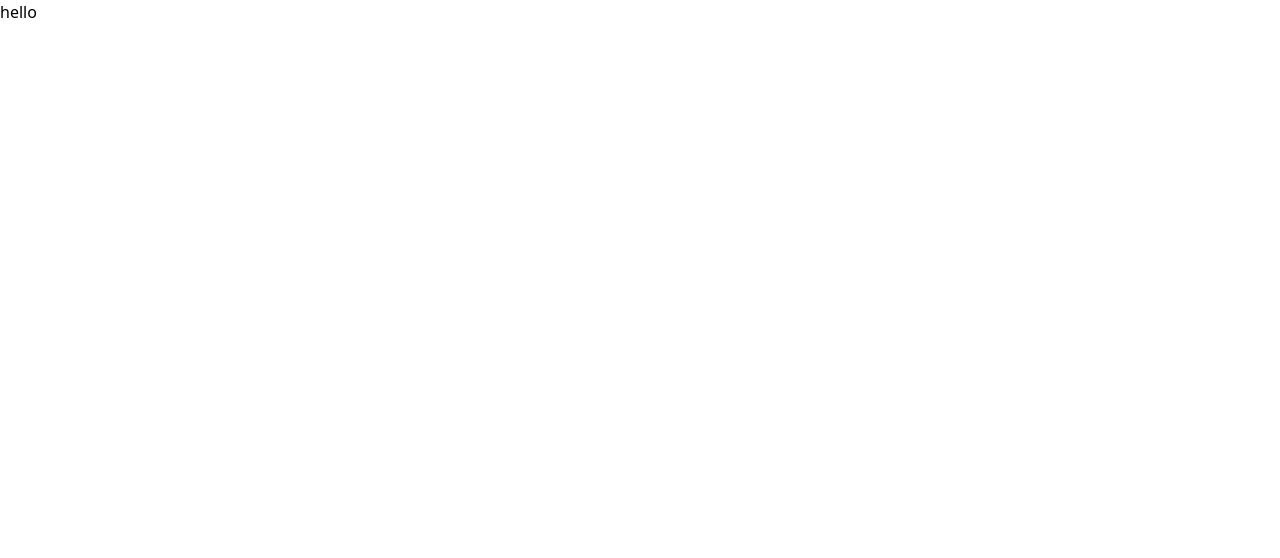
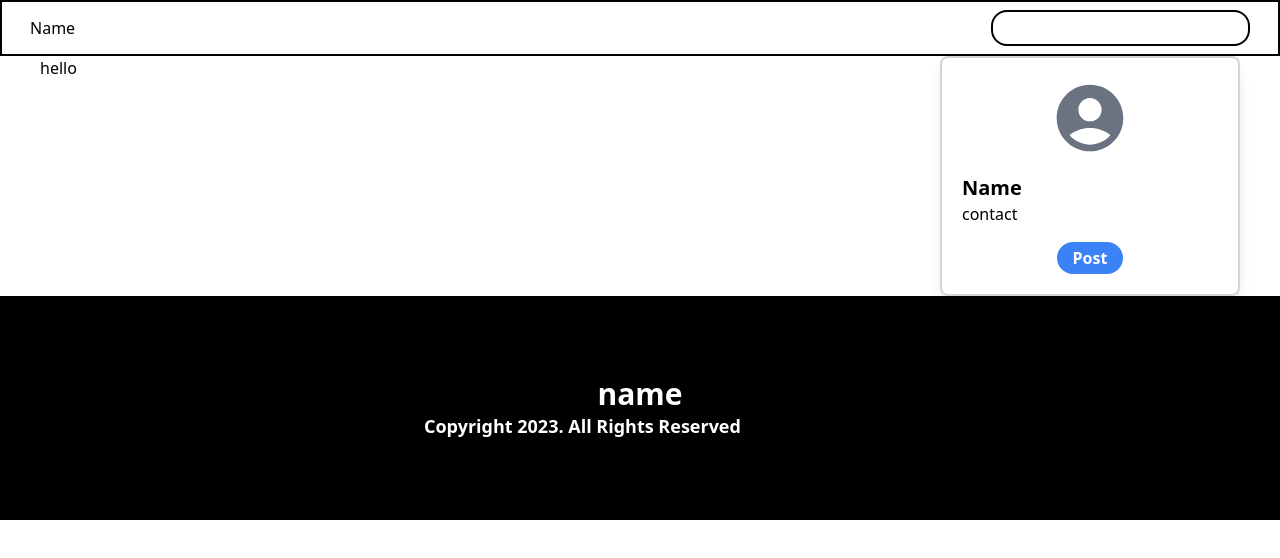
Before and after one commit to sharmashubam/mlh_hack, a React (Vite) app in the folder client/: page / in a window 1280 px wide. Shown: the top 558 px of the page. Built offline with nearby package versions, Linux system fonts and the light colour scheme.

Commit message:
home page,profile,footer,nav added

```diff
--- a/client/src/App.jsx
+++ b/client/src/App.jsx
@@ -1,8 +1,11 @@
-
+import HomePage from "./components/HomePage/HomePage";
+import Main from "./components/Main/Main";
+import Profile from "./components/Profile/Profile";
 function App() {
   return (
     <div>
-      hello
+      <HomePage />
+
     </div>
   );
 }
--- /dev/null
+++ b/client/src/components/Footer/Footer.jsx
@@ -0,0 +1,22 @@
+import React from 'react'
+
+function Footer() {
+  return (
+    <div className="bg-black py-20">
+    <div className="w-[95%] md:w-[85%] mx-auto">
+        <h2 className="text-white text-3xl font-bold pb-6 md:pb-0 text-center md:text-center">
+          name
+        </h2>
+      <div className='md:ml-72'>
+        <p className="ml-10 text-white text-center md:text-left text-lg font-semibold">
+          Copyright 2023. All Rights Reserved
+        </p>
+      </div>
+    </div>
+  </div>
+  )
+}
+
+
+
+export default Footer
--- /dev/null
+++ b/client/src/components/HomePage/HomePage.jsx
@@ -0,0 +1,19 @@
+import React from 'react'
+import Navbar from '../Navbar/Navbar'
+import Main from '../Main/Main'
+import Profile from '../Profile/Profile'
+import Footer from '../Footer/Footer'
+function HomePage() {
+  return (
+    <div className='h-full'>
+      <Navbar />
+      <div className="flex px-10">
+        <Main />
+        <Profile />
+      </div>
+      <Footer />
+    </div>
+  )
+}
+
+export default HomePage
--- /dev/null
+++ b/client/src/components/Main/Main.jsx
@@ -0,0 +1,11 @@
+import React from 'react'
+
+function Main() {
+  return (
+    <div className='w-3/4'>
+      hello
+    </div>
+  )
+}
+
+export default Main
--- /dev/null
+++ b/client/src/components/Navbar/Navbar.jsx
@@ -0,0 +1,12 @@
+import React from 'react'
+
+function Navbar() {
+  return (
+    <div className='flex border-2 border-black px-7 py-2 justify-between items-center'>
+      <h1>Name</h1>
+      <input type='text' className='border-2 border-black rounded-2xl px-3 py-1'/>
+    </div>
+  )
+}
+
+export default Navbar
--- /dev/null
+++ b/client/src/components/Profile/Profile.jsx
@@ -0,0 +1,23 @@
+import React from 'react';
+import AccountCircleIcon from '@mui/icons-material/AccountCircle';
+
+function Profile() {
+  return (
+    <div className='relative border-2 border-gray-300 rounded-lg shadow-lg w-1/4'>
+      <div className='m-auto p-5'>
+        <div className='flex justify-center'>
+          <AccountCircleIcon style={{ fontSize: 80 }} className='text-gray-500' />
+        </div>
+        <h1 className='text-xl font-bold mt-4'>Name</h1>
+        <p>contact</p>
+        <div className='flex justify-center'>
+        <button className='bg-blue-500 hover:bg-blue-600 text-white font-bold py-1 px-4 rounded-full mt-4'>
+          Post
+        </button>
+        </div>
+      </div>
+    </div>
+  );
+}
+
+export default Profile;
```
